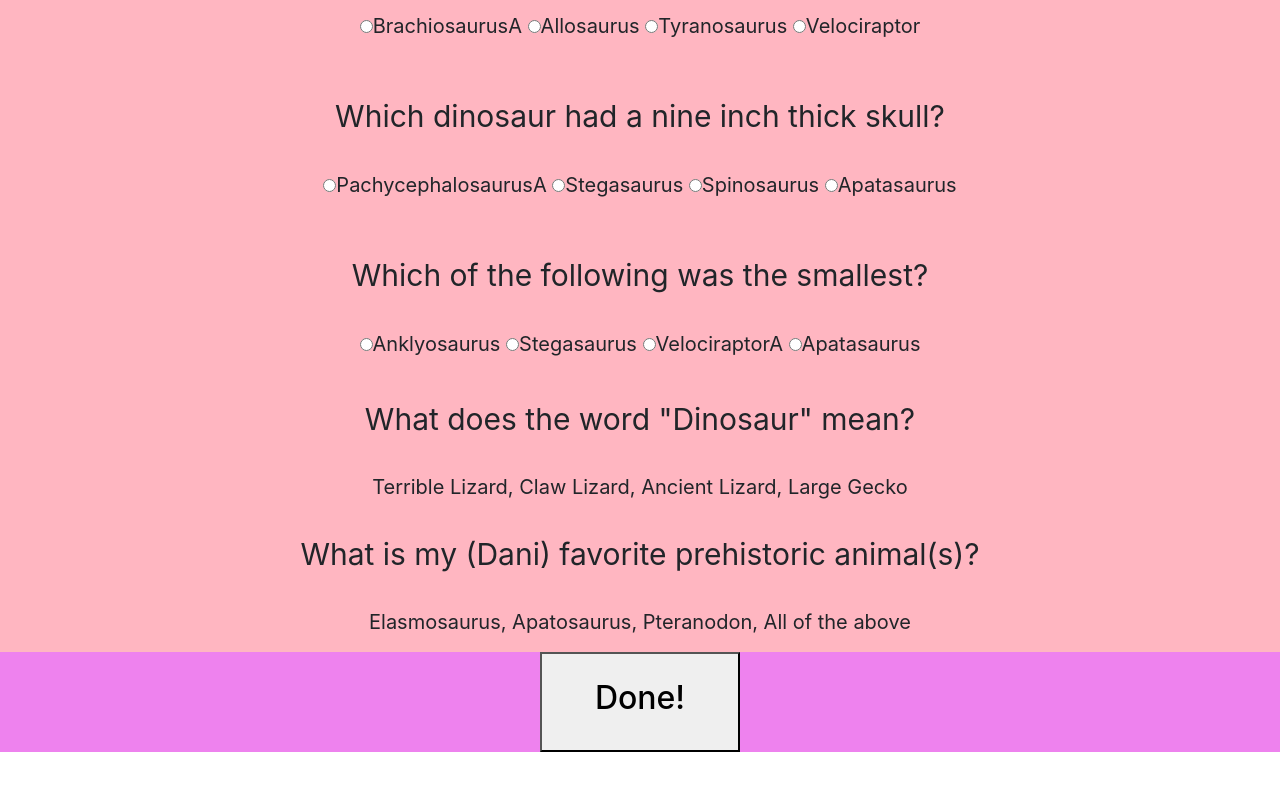
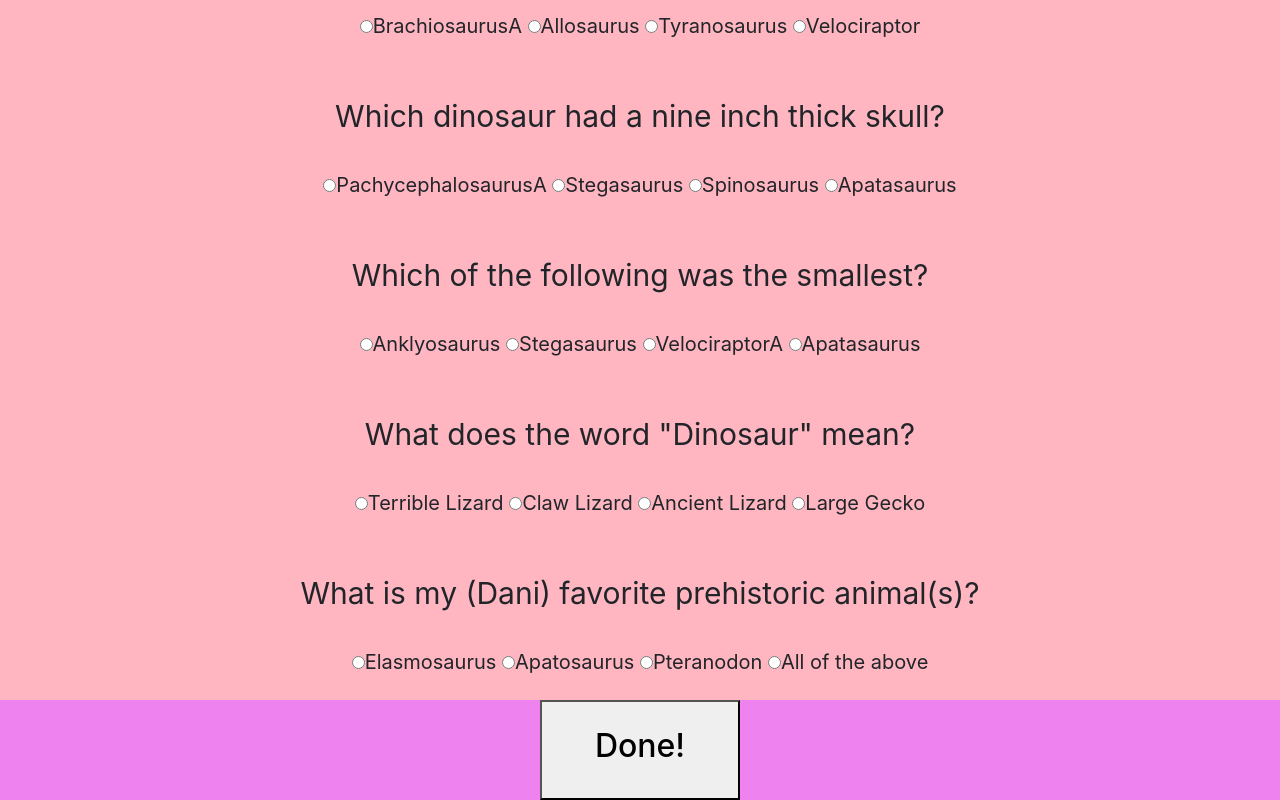
Before and after one commit to elfcup/trivia-game, a plain HTML site: page index.html in a window 1280 px wide. Shown: the part 1062-1862 px from the top of the page. Before the commit the page ends 1814 px from the top, so only its background shows below. Drawn offline with nearby package versions, Linux system fonts and the light colour scheme.

Commit message:
finalpush

```diff
--- a/assets/javascript/app.js
+++ b/assets/javascript/app.js
@@ -79,6 +79,18 @@ $("#8c").click(function() {
     console.log("New userScore= " + userScore);
 });
 
+$("#9a").click(function() {
+    console.log("You clicked the first box, correct answer!");
+    userScore++;
+    console.log("New userScore= " + userScore);
+});
+
+$("#10d").click(function() {
+    console.log("You clicked the forth box, correct answer!");
+    userScore++;
+    console.log("New userScore= " + userScore);
+});
+
 
 
 $("#done").click(function() {
@@ -88,7 +100,7 @@ $("#done").click(function() {
     //alert("Total correct= " + userScore)
     //alert("Total incorrect= " + (10 - userScore))
 
-$(".finish").html("Total correct= " + userScore + "   Total incorrect= " + (10 - userScore))
+    $(".finish").html("Total correct= " + userScore + "   Total incorrect= " + (10 - userScore))
 
     //$(".finish").append("Total incorrect= " + (10 - userScore))
 
--- a/index.html
+++ b/index.html
@@ -9,12 +9,12 @@
     <!-- Added link to the jQuery Library -->
     <script src="https://cdnjs.cloudflare.com/ajax/libs/jquery/3.2.1/jquery.min.js"></script>
 </head>
+
 <body>
     <div>
         <h1>Dinosaur Trivia!!</h1></div>
     <div class="finish">
         <div class="feature" id="timeRem">Time Remaining: </div>
-
         <div class="multiple">
             <p class="feature">In which time period did T-Rex and Triceratops live?</p>
             <label class="radio-inline">
@@ -26,7 +26,6 @@
             <label class="radio-inline">
                 <input type="radio" name="mult1" id="1d">Triasic</label>
         </div>
-
         <div class="multiple">
             <p class="feature">In which time period did Brachiosaurus live?</p>
             <label class="radio-inline">
@@ -38,7 +37,6 @@
             <label class="radio-inline">
                 <input type="radio" name="mult2" id="2d">Triasic</label>
         </div>
-
         <div class="multiple">
             <p class="feature">Which of the following prehistoric animals lived in water?</p>
             <label class="radio-inline">
@@ -50,7 +48,6 @@
             <label class="radio-inline">
                 <input type="radio" name="mult3" id="3d">Dimetrodon</label>
         </div>
-
         <div class="multiple">
             <p class="feature">Which of the following prehistoric animals could NOT fly?</p>
             <label class="radio-inline">
@@ -62,7 +59,6 @@
             <label class="radio-inline">
                 <input type="radio" name="mult4" id="4d">Quetzalcoatlus</label>
         </div>
-
         <div class="multiple">
             <p class="feature">Which of the following was the longest dinosaur?</p>
             <label class="radio-inline">
@@ -74,7 +70,6 @@
             <label class="radio-inline">
                 <input type="radio" name="mult5" id="5d">ApatosaurusA</label>
         </div>
-
         <div class="multiple">
             <p class="feature">Which of the following likely did NOT eat meat?</p>
             <label class="radio-inline">
@@ -86,7 +81,6 @@
             <label class="radio-inline">
                 <input type="radio" name="mult5" id="6d">Velociraptor</label>
         </div>
-
         <div class="multiple">
             <p class="feature">Which dinosaur had a nine inch thick skull?</p>
             <label class="radio-inline">
@@ -98,7 +92,6 @@
             <label class="radio-inline">
                 <input type="radio" name="mult5" id="7d">Apatasaurus</label>
         </div>
-
         <div class="multiple">
             <p class="feature">Which of the following was the smallest?</p>
             <label class="radio-inline">
@@ -110,21 +103,34 @@
             <label class="radio-inline">
                 <input type="radio" name="mult5" id="8d">Apatasaurus</label>
         </div>
-
-
-
-<div class="feature" id="questionNine">What does the word "Dinosaur" mean?</div>
-<div class="multiple" id="multChoice9" class="col-md-6">Terrible Lizard, Claw Lizard, Ancient Lizard, Large Gecko</div>
-<div class="feature" id="questionTen">What is my (Dani) favorite prehistoric animal(s)?</div>
-<div class="multiple" id="multChoice10" class="col-md-6">Elasmosaurus, Apatosaurus, Pteranodon, All of the above</div>
+        <div class="multiple">
+            <p class="feature">What does the word "Dinosaur" mean?</p>
+            <label class="radio-inline">
+                <input type="radio" name="mult5" id="9a">Terrible Lizard</label>
+            <label class="radio-inline">
+                <input type="radio" name="mult5" id="9b">Claw Lizard</label>
+            <label class="radio-inline">
+                <input type="radio" name="mult5" id="9c">Ancient Lizard</label>
+            <label class="radio-inline">
+                <input type="radio" name="mult5" id="9d">Large Gecko</label>
+        </div>
+        <div class="multiple">
+            <p class="feature">What is my (Dani) favorite prehistoric animal(s)?</p>
+            <label class="radio-inline">
+                <input type="radio" name="mult5" id="10a">Elasmosaurus</label>
+            <label class="radio-inline">
+                <input type="radio" name="mult5" id="10b">Apatosaurus</label>
+            <label class="radio-inline">
+                <input type="radio" name="mult5" id="10c">Pteranodon</label>
+            <label class="radio-inline">
+                <input type="radio" name="mult5" id="10d">All of the above</label>
+        </div>
         <div class="butDone">
             <button id="done">
                 <h2>Done!</h2></button>
         </div>
     </div>
     <script type="text/javascript" src="assets/javascript/app.js"></script>
-
-
 </body>
 
 </html>
```
Lines whose indentation alone changed are shown as unchanged.
